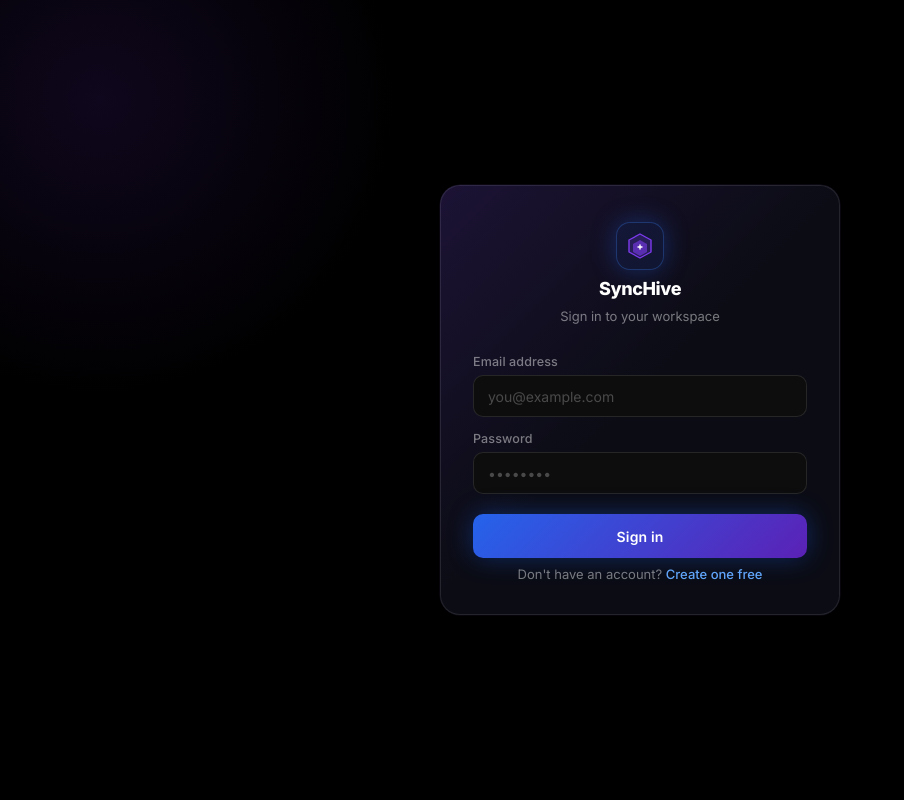
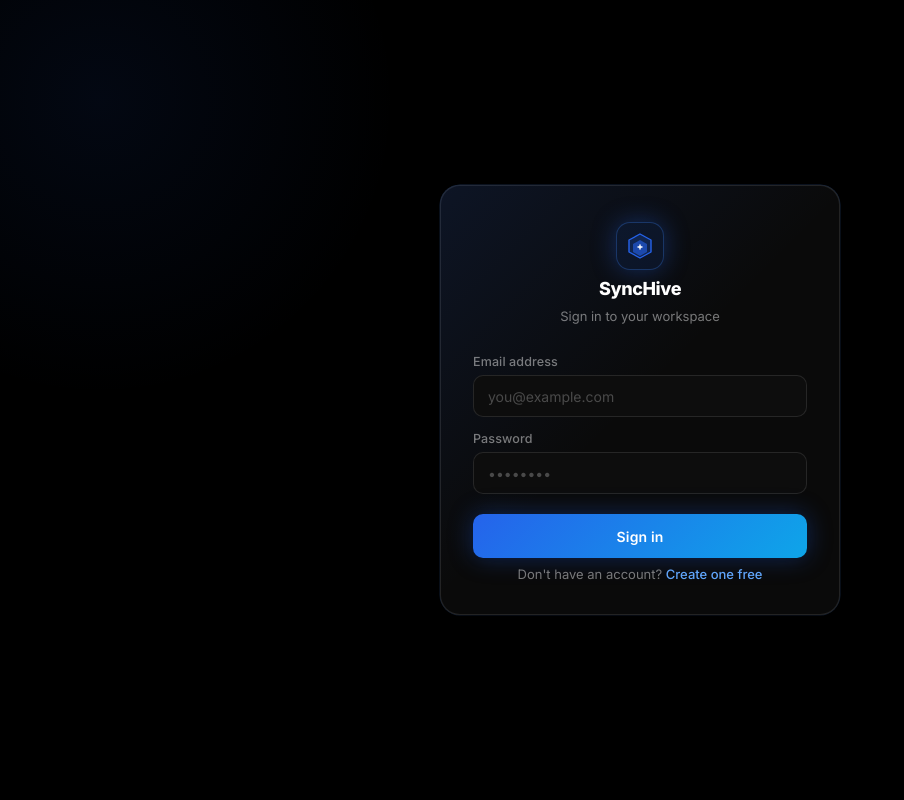
Before and after one commit to sivaram66/SyncHive, a React (Vite) app in the folder apps/web/: page /login in a window 1280 px wide. Shown: the whole page, without its empty margins (0-904 px from the left). Built offline with nearby package versions, Linux system fonts and the light colour scheme.

Commit message:
fix: auth pages - blue logo, blue button, theme-aware card bg, remove purple orbs

```diff
--- a/apps/web/src/pages/AuthPage.module.css
+++ b/apps/web/src/pages/AuthPage.module.css
@@ -1,4 +1,4 @@
-/* Auth page — glassmorphism card, purple accents */
+/* Auth page — glassmorphism card, blue accents */
 .page {
   min-height: 100vh;
   display: flex;
@@ -7,9 +7,10 @@
   background: var(--bg-page);
   position: relative;
   overflow: hidden;
+  transition: background 0.3s;
 }
 
-/* Decorative gradient orbs */
+/* Subtle blue orbs — not purple */
 .page::before {
   content: '';
   position: absolute;
@@ -17,7 +18,7 @@
   left: -200px;
   width: 600px;
   height: 600px;
-  background: radial-gradient(circle, rgba(124,58,237,0.12) 0%, transparent 70%);
+  background: radial-gradient(circle, rgba(37,99,235,0.08) 0%, transparent 70%);
   pointer-events: none;
 }
 .page::after {
@@ -27,32 +28,34 @@
   right: -150px;
   width: 500px;
   height: 500px;
-  background: radial-gradient(circle, rgba(59,130,246,0.08) 0%, transparent 70%);
+  background: radial-gradient(circle, rgba(6,182,212,0.05) 0%, transparent 70%);
   pointer-events: none;
 }
 
 .card {
   width: 100%;
   max-width: 400px;
-  background: rgba(13,14,23,0.90);
+  background: var(--bg-surface);
   backdrop-filter: blur(var(--glass-blur));
   -webkit-backdrop-filter: blur(var(--glass-blur));
   border: 1px solid var(--border-2);
   border-radius: 20px;
   padding: 36px 32px 32px;
-  box-shadow: var(--shadow-lg), 0 0 0 0.5px rgba(124,58,237,0.15);
+  box-shadow: var(--shadow-lg), 0 0 0 0.5px var(--accent-border);
   position: relative;
   z-index: 1;
   animation: fadeUp 0.5s cubic-bezier(0.16,1,0.3,1) both;
+  transition: background 0.3s, border-color 0.3s;
 }
+/* Blue top-edge glow — not purple */
 .card::before {
   content: '';
   position: absolute;
   inset: -1px;
   border-radius: 20px;
-  background: linear-gradient(135deg, rgba(124,58,237,0.3) 0%, transparent 50%);
+  background: linear-gradient(135deg, rgba(37,99,235,0.20) 0%, transparent 50%);
   pointer-events: none;
-  opacity: 0.5;
+  opacity: 0.6;
   z-index: -1;
 }
 
@@ -123,13 +126,15 @@
 .input:focus {
   border-color: var(--accent-border);
   box-shadow: 0 0 0 3px var(--accent-subtle);
+  background: var(--bg-raised);
 }
 
+/* Blue button — not purple */
 .submitBtn {
   width: 100%;
   height: 44px;
   margin-top: 6px;
-  background: linear-gradient(135deg, var(--accent) 0%, #5B21B6 100%);
+  background: linear-gradient(135deg, #2563EB 0%, #0EA5E9 100%);
   border: none;
   border-radius: 10px;
   font-family: var(--font);
@@ -138,16 +143,14 @@
   color: #fff;
   cursor: pointer;
   transition: all 0.2s;
-  box-shadow: var(--shadow-btn);
+  box-shadow: 0 0 24px rgba(37,99,235,0.35), 0 2px 8px rgba(0,0,0,0.3);
   letter-spacing: 0.01em;
 }
 .submitBtn:hover {
   transform: translateY(-1px);
-  box-shadow: 0 0 32px rgba(124,58,237,0.5), 0 4px 12px rgba(0,0,0,0.4);
+  box-shadow: 0 0 36px rgba(37,99,235,0.50), 0 4px 12px rgba(0,0,0,0.4);
 }
-.submitBtn:active {
-  transform: translateY(0);
-}
+.submitBtn:active { transform: translateY(0); }
 .submitBtn:disabled {
   opacity: 0.5;
   cursor: not-allowed;
@@ -182,9 +185,7 @@
   font-weight: 500;
   transition: color 0.15s;
 }
-.link:hover {
-  color: var(--t1);
-}
+.link:hover { color: var(--t1); }
 
 .errorBox {
   padding: 10px 14px;
--- a/apps/web/src/pages/LoginPage.tsx
+++ b/apps/web/src/pages/LoginPage.tsx
@@ -42,8 +42,8 @@ export function LoginPage() {
           <div className={styles.logoIcon}>
             <svg width="28" height="28" viewBox="0 0 28 28" fill="none">
               <path d="M14 2L25 8v12L14 26 3 20V8L14 2z"
-                fill="rgba(124,58,237,0.2)" stroke="#7C3AED" strokeWidth="1.4" strokeLinejoin="round"/>
-              <path d="M14 8l7 4v8L14 24 7 20V12L14 8z" fill="#7C3AED" opacity="0.6"/>
+                fill="rgba(37,99,235,0.2)" stroke="#2563EB" strokeWidth="1.4" strokeLinejoin="round"/>
+              <path d="M14 8l7 4v8L14 24 7 20V12L14 8z" fill="#2563EB" opacity="0.6"/>
               <path d="M14 13v4M12 15h4" stroke="#fff" strokeWidth="1.4" strokeLinecap="round"/>
             </svg>
           </div>
--- a/apps/web/src/pages/SignupPage.tsx
+++ b/apps/web/src/pages/SignupPage.tsx
@@ -42,8 +42,8 @@ export function SignupPage() {
           <div className={styles.logoIcon}>
             <svg width="28" height="28" viewBox="0 0 28 28" fill="none">
               <path d="M14 2L25 8v12L14 26 3 20V8L14 2z"
-                fill="rgba(124,58,237,0.2)" stroke="#7C3AED" strokeWidth="1.4" strokeLinejoin="round"/>
-              <path d="M14 8l7 4v8L14 24 7 20V12L14 8z" fill="#7C3AED" opacity="0.6"/>
+                fill="rgba(37,99,235,0.2)" stroke="#2563EB" strokeWidth="1.4" strokeLinejoin="round"/>
+              <path d="M14 8l7 4v8L14 24 7 20V12L14 8z" fill="#2563EB" opacity="0.6"/>
               <path d="M14 13v4M12 15h4" stroke="#fff" strokeWidth="1.4" strokeLinecap="round"/>
             </svg>
           </div>
```
